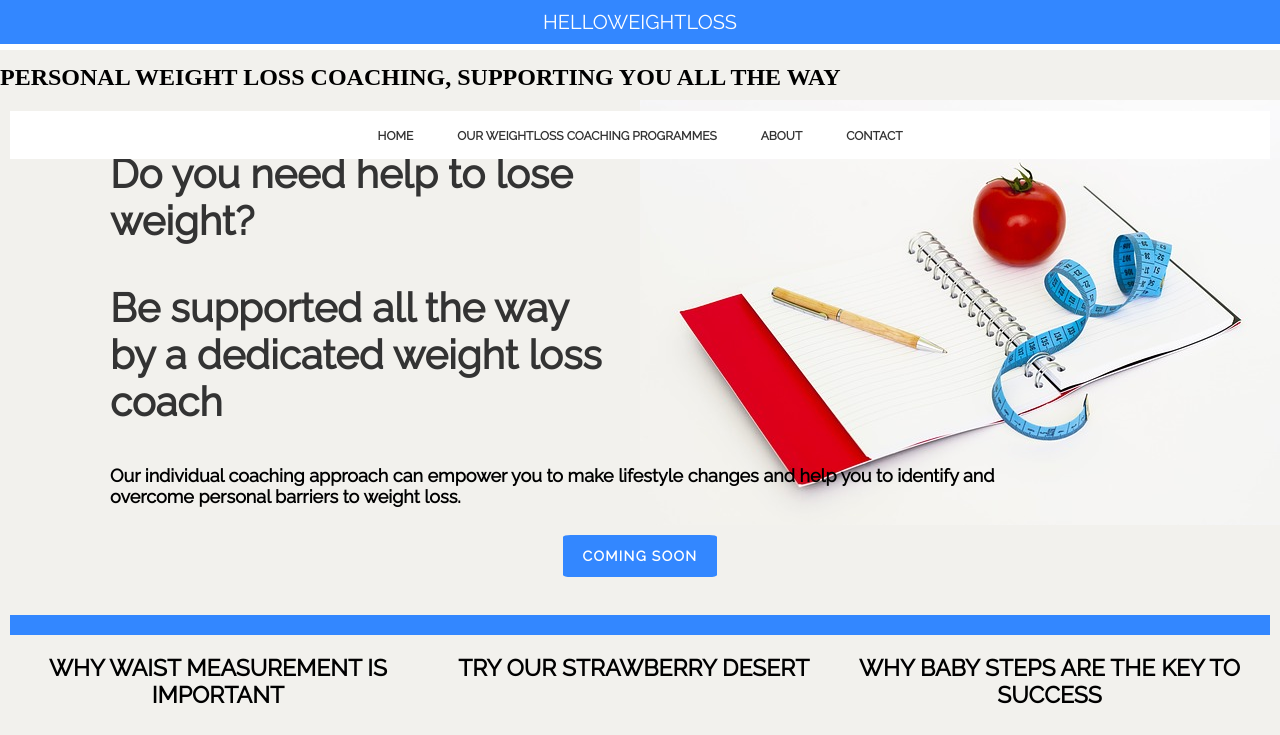
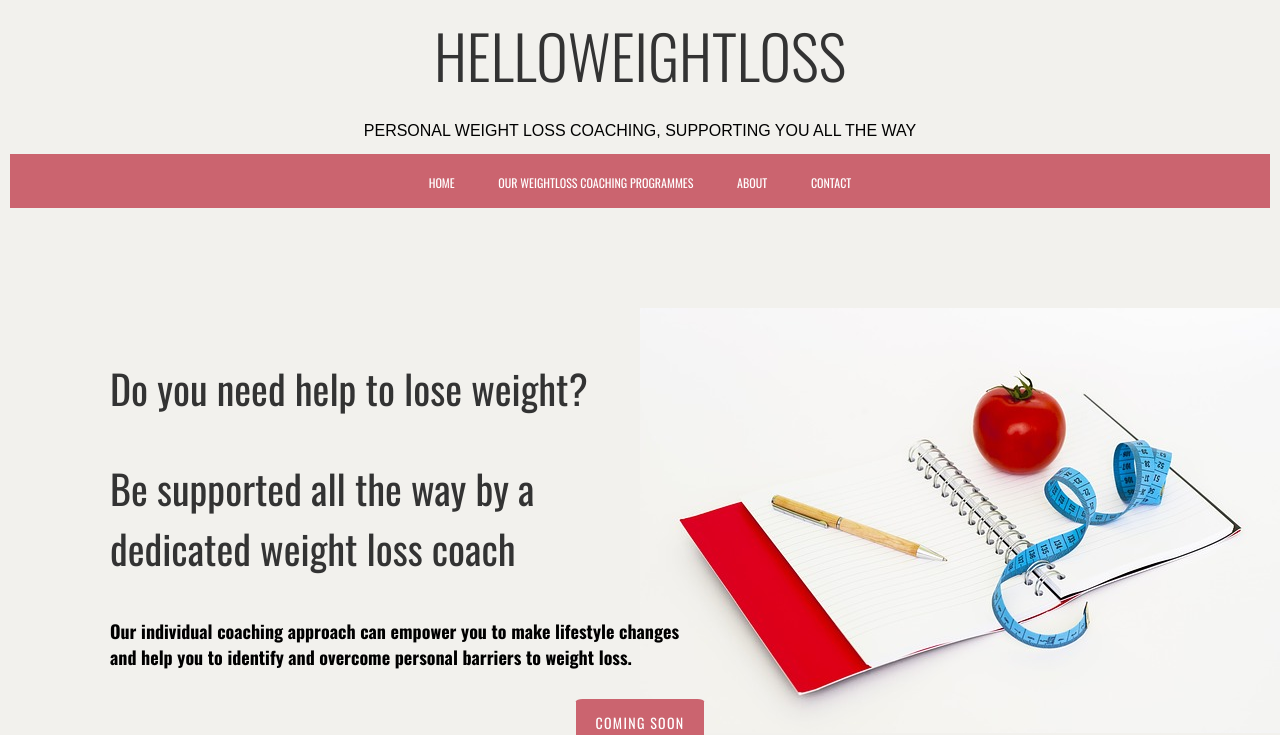
Before and after one commit to OinkyCat/HelloWeightLoss, a plain HTML site: page index.html in a window 1280 px wide. Shown: the top 735 px of the page. Drawn offline with nearby package versions, Linux system fonts and the light colour scheme.

Commit message:
Update style.css

```diff
--- a/style.css
+++ b/style.css
@@ -2,8 +2,12 @@ html, body {
   margin: 0;
   padding: 0;
   min-width: 680px;
+  text-align: center;
+  font-family: 'oswald', sans-serif;
+  background-color: #F2F1ED;
 }
 
+}
 .back {
   height: 65px;
 }
@@ -26,11 +30,17 @@ html, body {
   background-size: cover;
 }
 
+.moto {
+  font-family: "Quattrocento Sans", sans-serif;
+  font-weight: 100;
+  font-size: 16px;
+  text-align: center;
+}
+
 .ruin {
   font-size: 18px;
   text-align: left;
   margin-left: 100px;
-  font-family: 'Raleway', sans-serif;
   margin-bottom: 40px;
   max-width: 950px;
 }
@@ -53,21 +63,20 @@ h1 {
 }
 
 .hello {
-  font-size: 20px;
-  color: #fff;
-  font-family: 'Raleway', sans-serif;
+  font-size: 24px;
+  color: #333;
   text-transform: uppercase;
-  font-weight: normal;
-  background-color: #3387FF;
+  font-weight: 100;
+  background-color: #F2F1ED;
   text-align: center;
   padding: 10px;
   margin: 0;
+  font-size:60px;
 }
 
 .weightloss {
   font-size: 20px;
   color: #fff;
-  font-family: 'Raleway', sans-serif;
   text-transform: uppercase;
   font-weight: normal;
   background-color: #333;
@@ -95,7 +104,7 @@ h1 {
   margin-top: 50px;
   padding-bottom: 100px;
 }
-
+/*
 .header {
   position: fixed;
   top: 0;
@@ -103,21 +112,22 @@ h1 {
   opacity: 1;
   z-index: 3;
 }
+*/
 
 .nav {
-  list-style-type: none;
+  list-style-type: circle;
   margin: 0;
   padding: 15px 0;
-  background-color: #fff;
+  background-color: #CB646F;
+  list-style-position:inside;
 }
 
 .nav li {
-  color: #333;
-  display: inline;
-  font-family: 'Raleway', sans-serif;
-  font-weight: 600;
+  color: #fff;
+  font-weight: normal;
   font-size: 12px;
   text-transform: uppercase;
+  display: inline;
   text-align: center;
   margin-right: 20px;
   margin-left: 20px;
@@ -132,8 +142,7 @@ h1 {
 
 .main h1 {
   color: #333;
-  font-family: 'Raleway', sans-serif;
-  font-weight: 600;
+  font-weight: normal;
   font-size: 40px;
   margin-top: 0;
   margin-bottom: 40px;
@@ -143,17 +152,20 @@ h1 {
   max-width: 500px;
 }
 
+.main h2 {
+  max-width: 600px;
+}
+
 a {
   margin-top: 40px
   margin-bottom: 40px
 }
 
 .btn-main {
-  background-color: #3387FF;
+  background-color: #CB646F;
   border-radius: 5%;
   color: #fff;
-  font-family: 'Raleway', sans-serif;
-  font-weight: 600;
+  font-weight: normal;
   font-size: 14px;
   letter-spacing: 1.3px;
   padding: 13px 20px;
@@ -164,8 +176,7 @@ a {
 .btn-default {
   border: 1px solid #333;
   color: #000;
-  font-family: 'Raleway', sans-serif;
-  font-weight: 600;
+  font-weight: normal;
   font-size: 10px;
   letter-spacing: 1.3px;
   padding: 10px 20px;
@@ -185,7 +196,6 @@ a {
 .supporting .col {
   float: left;
   width: 33%;
-  font-family: 'Raleway', sans-serif;
   text-align: center;
 }
 
@@ -194,13 +204,13 @@ a {
 }
 
 .supporting h2 {
-  font-weight: 600;
+  font-weight: normal;
   font-size: 23px;
   text-transform: uppercase;
 }
 
 .supporting p {
-  font-weight: 400;
+  font-weight: normal;
   font-size: 14px;
   line-height: 20px;
   padding: 0 50px;
@@ -212,13 +222,12 @@ a {
 }
 
 .footer {
-  background-color: #3387FF;
+  background-color: #CB646F;
   color: #fff;
   padding: 30px 0;
 }
 
 .footer p {
-  font-family: 'Raleway', sans-serif;
   text-transform: uppercase;
   font-size: 11px;
   height: 5px;
```
